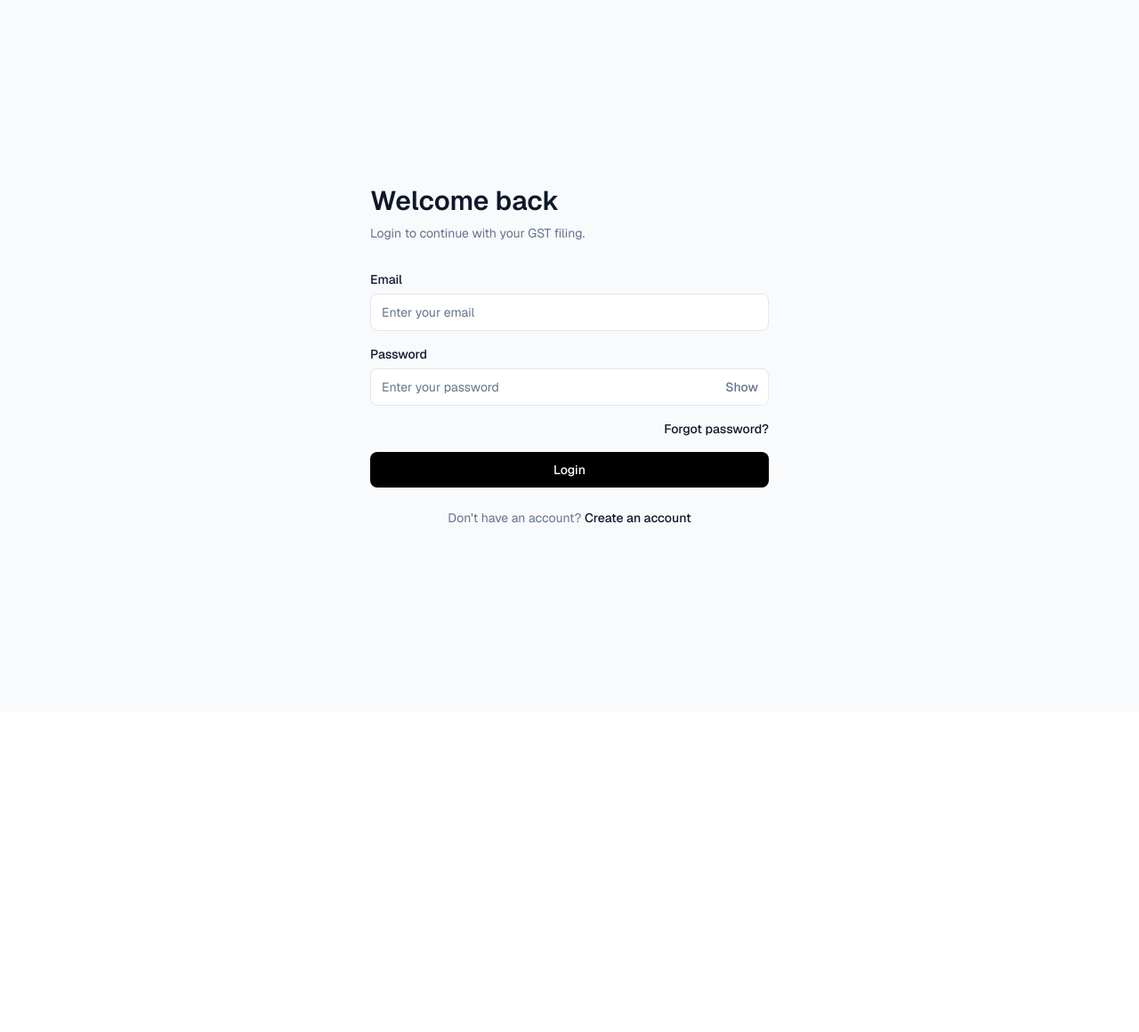
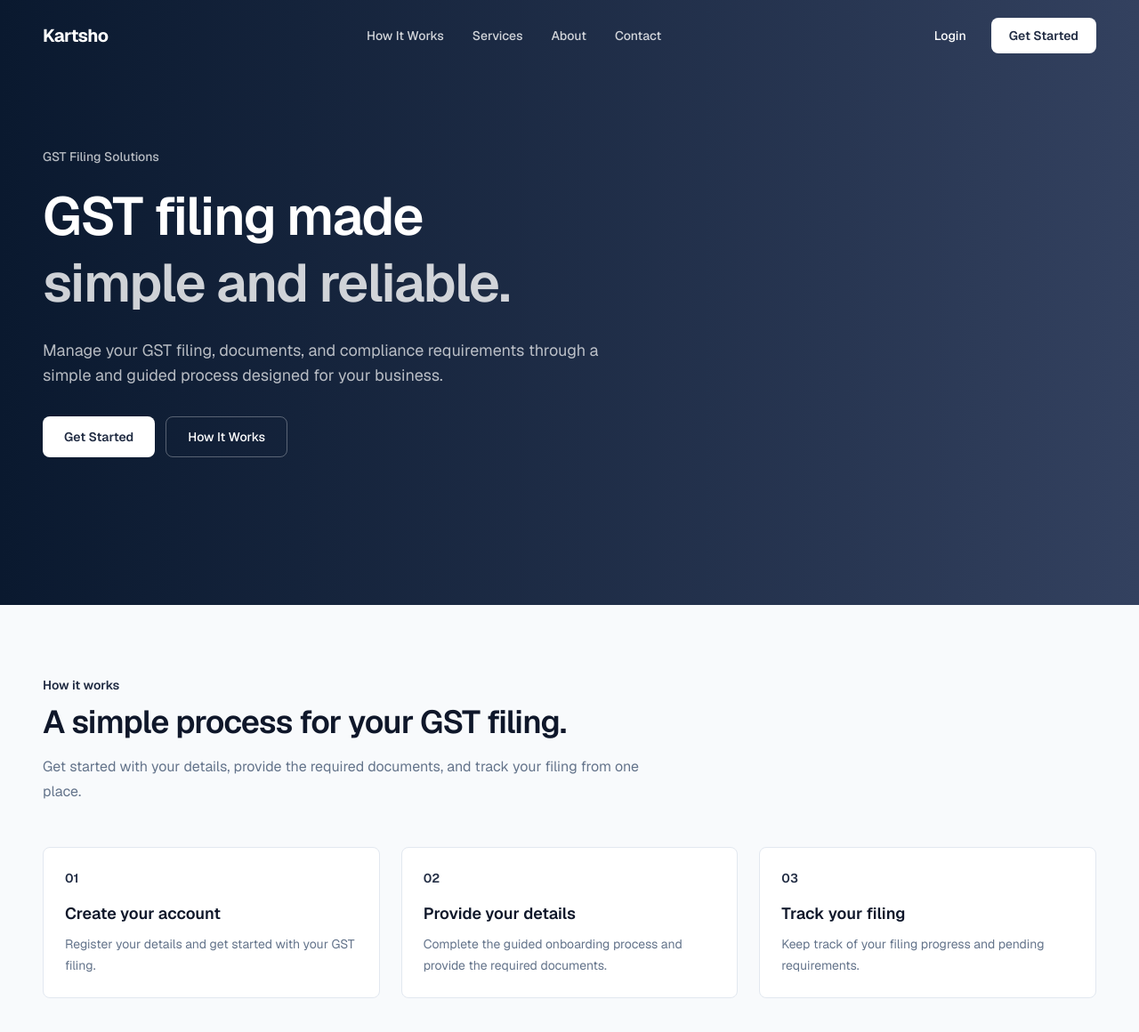
Before and after one commit to Pranav62026/GST-Filing, a React app in the folder frontend/: page / in a window 1280 px wide. Before the commit this address led to /login. Shown: the top 1160 px of the page at 89% size. Before the commit the page ends 800 px from the top, so only its background shows below. Built offline with nearby package versions, Linux system fonts and the light colour scheme; the HTML template or start-up script is replaced by a standard one.

Commit message:
add landing page and navigation

```diff
--- /dev/null
+++ b/frontend/src/components/layout/LandingNavbar.jsx
@@ -0,0 +1,152 @@
+import { useState } from "react";
+import { useNavigate } from "react-router-dom";
+
+function LandingNavbar() {
+  const [menuOpen, setMenuOpen] = useState(false);
+  const navigate = useNavigate();
+
+  const closeMenu = () => {
+    setMenuOpen(false);
+  };
+
+  return (
+    <header className="absolute left-0 top-0 z-50 w-full">
+      <nav className="mx-auto flex h-20 max-w-7xl items-center justify-between px-6 sm:px-8 lg:px-12">
+        {/* Logo */}
+        <button
+          type="button"
+          onClick={() => navigate("/")}
+          className="text-xl font-bold tracking-tight text-white"
+        >
+          Kartsho
+        </button>
+
+        {/* Desktop navigation */}
+        <div className="hidden items-center gap-8 md:flex">
+          <a
+            href="#how-it-works"
+            className="text-sm font-medium text-white/80 transition-colors hover:text-white"
+          >
+            How It Works
+          </a>
+
+          <a
+            href="#services"
+            className="text-sm font-medium text-white/80 transition-colors hover:text-white"
+          >
+            Services
+          </a>
+
+          <a
+            href="#about"
+            className="text-sm font-medium text-white/80 transition-colors hover:text-white"
+          >
+            About
+          </a>
+
+          <a
+            href="#contact"
+            className="text-sm font-medium text-white/80 transition-colors hover:text-white"
+          >
+            Contact
+          </a>
+        </div>
+
+        {/* Desktop actions */}
+        <div className="hidden items-center gap-3 md:flex">
+          <button
+            type="button"
+            onClick={() => navigate("/login")}
+            className="rounded-md px-4 py-2.5 text-sm font-medium text-white transition-colors hover:bg-white/10"
+          >
+            Login
+          </button>
+
+          <button
+            type="button"
+            onClick={() => navigate("/register")}
+            className="rounded-md bg-white px-5 py-2.5 text-sm font-semibold text-primary transition-colors hover:bg-surface-container"
+          >
+            Get Started
+          </button>
+        </div>
+
+        {/* Mobile menu button */}
+        <button
+          type="button"
+          onClick={() => setMenuOpen(!menuOpen)}
+          className="rounded-md p-2 text-white hover:bg-white/10 md:hidden"
+          aria-label="Toggle navigation menu"
+          aria-expanded={menuOpen}
+        >
+          {menuOpen ? "✕" : "☰"}
+        </button>
+      </nav>
+
+      {/* Mobile navigation */}
+      {menuOpen && (
+        <div className="border-t border-white/10 bg-primary px-6 py-5 md:hidden">
+          <div className="flex flex-col gap-1">
+            <a
+              href="#how-it-works"
+              onClick={closeMenu}
+              className="rounded-md px-3 py-3 text-sm font-medium text-white/80 hover:bg-white/10 hover:text-white"
+            >
+              How It Works
+            </a>
+
+            <a
+              href="#services"
+              onClick={closeMenu}
+              className="rounded-md px-3 py-3 text-sm font-medium text-white/80 hover:bg-white/10 hover:text-white"
+            >
+              Services
+            </a>
+
+            <a
+              href="#about"
+              onClick={closeMenu}
+              className="rounded-md px-3 py-3 text-sm font-medium text-white/80 hover:bg-white/10 hover:text-white"
+            >
+              About
+            </a>
+
+            <a
+              href="#contact"
+              onClick={closeMenu}
+              className="rounded-md px-3 py-3 text-sm font-medium text-white/80 hover:bg-white/10 hover:text-white"
+            >
+              Contact
+            </a>
+
+            <div className="mt-3 flex gap-3 border-t border-white/10 pt-4">
+              <button
+                type="button"
+                onClick={() => {
+                  closeMenu();
+                  navigate("/login");
+                }}
+                className="flex-1 rounded-md border border-white/20 px-4 py-2.5 text-sm font-medium text-white"
+              >
+                Login
+              </button>
+
+              <button
+                type="button"
+                onClick={() => {
+                  closeMenu();
+                  navigate("/register");
+                }}
+                className="flex-1 rounded-md bg-white px-4 py-2.5 text-sm font-semibold text-primary"
+              >
+                Get Started
+              </button>
+            </div>
+          </div>
+        </div>
+      )}
+    </header>
+  );
+}
+
+export default LandingNavbar;
--- a/frontend/src/index.css
+++ b/frontend/src/index.css
@@ -2,32 +2,42 @@
 @import "tailwindcss";
 
 @theme {
-  --color-primary: #000000;
+  /* Brand */
+  --color-primary: #212c43;
   --color-on-primary: #ffffff;
+  --color-primary-hover: #182137;
 
+  /* General */
   --color-background: #f8fafc;
   --color-surface: #ffffff;
 
+  /* Surface hierarchy */
   --color-surface-low: #f8fafc;
   --color-surface-container: #f1f5f9;
   --color-surface-high: #e2e8f0;
 
+  /* Text */
   --color-secondary: #475569;
   --color-on-surface: #0f172a;
   --color-on-surface-variant: #64748b;
 
+  /* Borders */
   --color-outline: #94a3b8;
   --color-outline-variant: #e2e8f0;
 
+  /* Feedback */
   --color-success: #15803d;
   --color-warning: #b45309;
   --color-error: #b91c1c;
 
+  /* Typography */
   --font-sans: "Geist", sans-serif;
 
+  /* Layout */
   --spacing-sidebar: 260px;
   --spacing-gutter: 24px;
 
+  /* Radius */
   --radius-sm: 4px;
   --radius-md: 8px;
 }
--- /dev/null
+++ b/frontend/src/pages/Home.jsx
@@ -0,0 +1,120 @@
+import { useNavigate } from "react-router-dom";
+import LandingNavbar from "../components/layout/LandingNavbar";
+
+function Home() {
+  const navigate = useNavigate();
+
+  return (
+    <main className="bg-background">
+      <LandingNavbar />
+
+      {/* Hero section */}
+      <section className="relative overflow-hidden bg-primary">
+        {/* Subtle gradient */}
+        <div className="absolute inset-0 bg-linear-to-r from-[#0A192F] to-[#33415F]" />
+
+        <div className="relative mx-auto flex min-h-[680px] max-w-7xl items-center px-6 py-32 sm:px-8 lg:px-12">
+          <div className="max-w-3xl">
+            <p className="mb-5 text-sm font-medium text-white/70">
+              GST Filing Solutions
+            </p>
+
+            <h1 className="text-4xl font-semibold leading-tight tracking-tight text-white sm:text-5xl lg:text-6xl">
+              GST filing made
+              <span className="block text-white/80">simple and reliable.</span>
+            </h1>
+
+            <p className="mt-6 max-w-2xl text-base leading-7 text-white/70 sm:text-lg">
+              Manage your GST filing, documents, and compliance requirements
+              through a simple and guided process designed for your business.
+            </p>
+
+            <div className="mt-8 flex flex-col gap-3 sm:flex-row">
+              <button
+                type="button"
+                onClick={() => navigate("/register")}
+                className="rounded-md bg-white px-6 py-3 text-sm font-semibold text-primary transition-colors hover:bg-surface-container"
+              >
+                Get Started
+              </button>
+
+              <button
+                type="button"
+                onClick={() =>
+                  document
+                    .getElementById("how-it-works")
+                    ?.scrollIntoView({ behavior: "smooth" })
+                }
+                className="rounded-md border border-white/30 px-6 py-3 text-sm font-medium text-white transition-colors hover:bg-white/10"
+              >
+                How It Works
+              </button>
+            </div>
+          </div>
+        </div>
+      </section>
+
+      {/* How it works */}
+      <section
+        id="how-it-works"
+        className="bg-background px-6 py-20 sm:px-8 lg:px-12"
+      >
+        <div className="mx-auto max-w-7xl">
+          <div className="max-w-2xl">
+            <p className="text-sm font-semibold text-primary">How it works</p>
+
+            <h2 className="mt-3 text-3xl font-semibold tracking-tight text-on-surface sm:text-4xl">
+              A simple process for your GST filing.
+            </h2>
+
+            <p className="mt-4 text-base leading-7 text-on-surface-variant">
+              Get started with your details, provide the required documents, and
+              track your filing from one place.
+            </p>
+          </div>
+
+          <div className="mt-12 grid gap-6 md:grid-cols-3">
+            <div className="rounded-md border border-outline-variant bg-surface p-6">
+              <p className="text-sm font-semibold text-primary">01</p>
+
+              <h3 className="mt-4 text-lg font-semibold text-on-surface">
+                Create your account
+              </h3>
+
+              <p className="mt-2 text-sm leading-6 text-on-surface-variant">
+                Register your details and get started with your GST filing.
+              </p>
+            </div>
+
+            <div className="rounded-md border border-outline-variant bg-surface p-6">
+              <p className="text-sm font-semibold text-primary">02</p>
+
+              <h3 className="mt-4 text-lg font-semibold text-on-surface">
+                Provide your details
+              </h3>
+
+              <p className="mt-2 text-sm leading-6 text-on-surface-variant">
+                Complete the guided onboarding process and provide the required
+                documents.
+              </p>
+            </div>
+
+            <div className="rounded-md border border-outline-variant bg-surface p-6">
+              <p className="text-sm font-semibold text-primary">03</p>
+
+              <h3 className="mt-4 text-lg font-semibold text-on-surface">
+                Track your filing
+              </h3>
+
+              <p className="mt-2 text-sm leading-6 text-on-surface-variant">
+                Keep track of your filing progress and pending requirements.
+              </p>
+            </div>
+          </div>
+        </div>
+      </section>
+    </main>
+  );
+}
+
+export default Home;
--- a/frontend/src/routes/AppRoutes.jsx
+++ b/frontend/src/routes/AppRoutes.jsx
@@ -1,4 +1,4 @@
-import { BrowserRouter, Navigate, Route, Routes } from "react-router-dom";
+import { BrowserRouter, Route, Routes } from "react-router-dom";
 
 import AppLayout from "../components/layout/AppLayout";
 
@@ -7,12 +7,14 @@ import Register from "../pages/auth/Register";
 import UiTest from "../pages/UiTest";
 import Login from "../pages/auth/Login";
 import ProtectedRoute from "./ProtectedRoute";
+import Home from "../pages/Home";
 
 function AppRoutes() {
   return (
     <BrowserRouter>
       <Routes>
         {/* Public routes */}
+        <Route path="/" element={<Home />} />
 
         <Route path="/login" element={<Login />} />
 
@@ -22,7 +24,7 @@ function AppRoutes() {
 
         <Route element={<ProtectedRoute />}>
           <Route element={<AppLayout />}>
-            <Route path="/" element={<Navigate to="/dashboard" replace />} />
+            {/* <Route path="/" element={<Navigate to="/dashboard" replace />} /> */}
 
             <Route path="/dashboard" element={<Dashboard />} />
 
```
